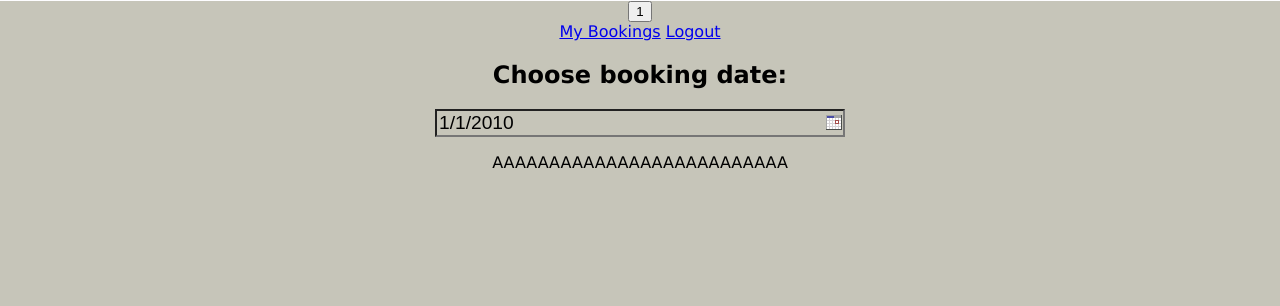
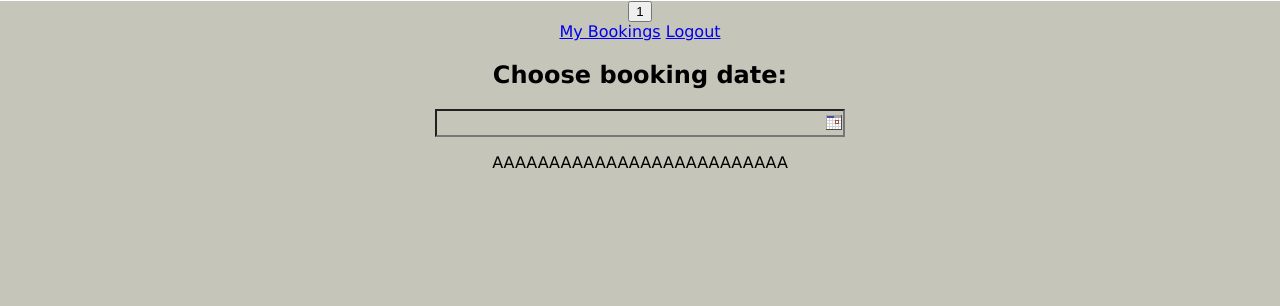
Before and after one commit to RileySchina/351final, a PHP site: page /booking.php?username=1 in a window 1280 px wide. Shown: the part 146-452 px from the top of the page. Run offline with PHP 8.4, Linux system fonts and the light colour scheme.

Commit message:
fix calendar

```diff
--- a/booking.php
+++ b/booking.php
@@ -46,7 +46,7 @@
 			<h2>Choose booking date:</h2>
 			<form action="#">
 				<!-- add class="tcal" to your input field -->
-				<div><input type="text" id = "calendar" name="date" class="tcal" value="1/1/2010"/></div>
+				<div><input type="text" id = "calendar" name="date" class="tcal" value=""/></div>
 			</form>
 		</div>
 
```
